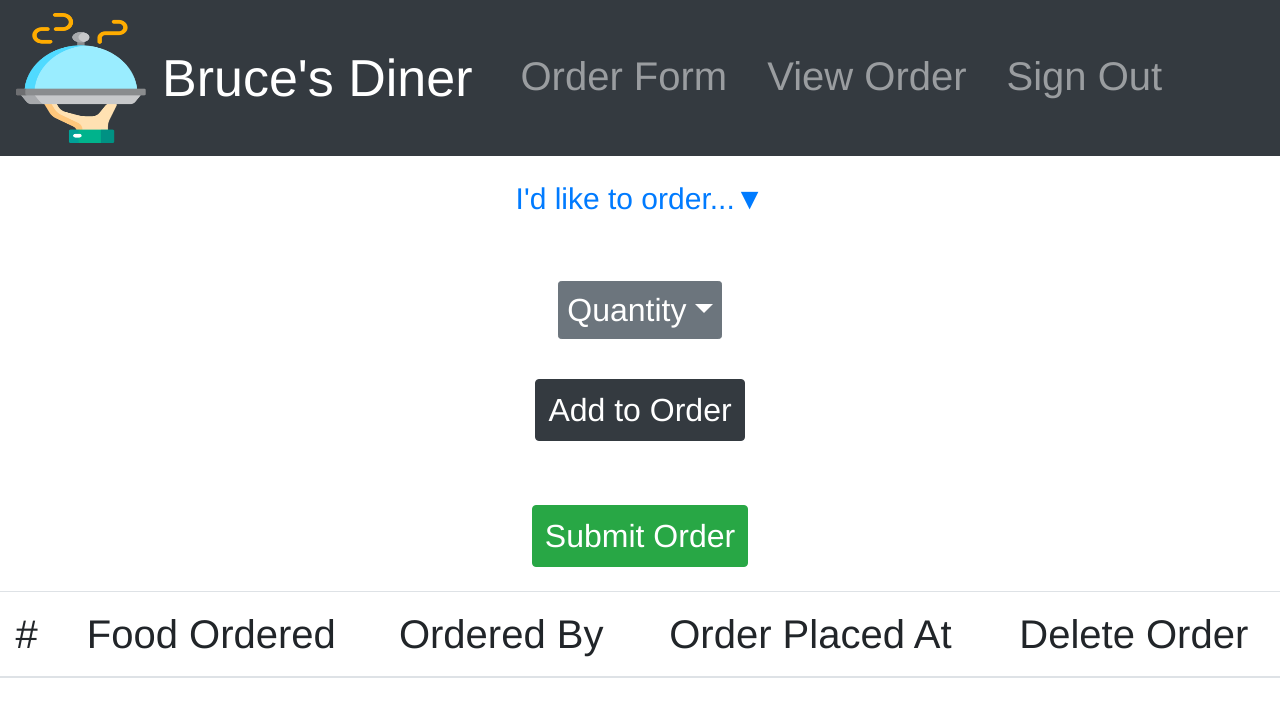
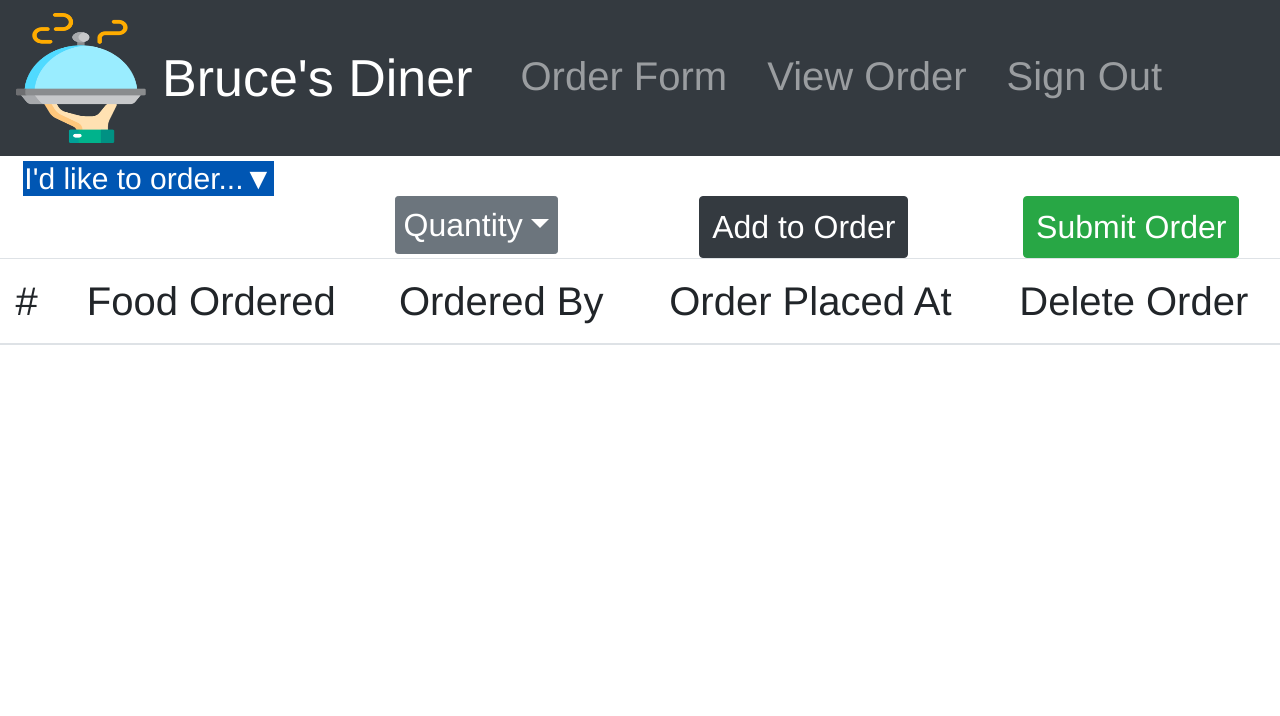
Before and after one commit to gabymoreno9/geekwise-restaurant-application, a React (Create React App) app: page /order in a window 1280 px wide. Shown: the top 716 px of the page. Built offline with nearby package versions, Linux system fonts and the light colour scheme.

Commit message:
adding changes to the UI of the order page

```diff
--- a/src/App.css
+++ b/src/App.css
@@ -61,8 +61,8 @@
   flex-direction: column;
   align-items: center;
   display: inline;
-  padding: 3.175rem 0.75rem;
-  font-size: 2.5rem;
+  padding: 1.175rem 0.75rem;
+  font-size: 2rem;
 }
 
 .input-group-text img {
@@ -98,9 +98,7 @@
 a{
   font-size: 30px;
 }
-.dropdown{
-  margin-top: 20px;
-}
+
 .table td, .table th {
   font-size: 40px;
 }
@@ -108,3 +106,17 @@ a{
 .table .btn{
   margin-top:0px;
 }
+
+.dropdown a{
+  border: solid 1px #0056B3;
+  background-color: #0056B3;
+  color: white;
+  font-family: helvetica;
+}
+
+h1{
+  font-family: "Helvetica Neue", Helvetica, sans-serif;
+  font-weight: 400;
+  margin-top: 30px;
+  margin-bottom: 30px;
+}
--- a/src/components/Order.js
+++ b/src/components/Order.js
@@ -1,17 +1,16 @@
+import uuid from 'uuid/v4'
 import React from 'react';
-import 'bootstrap/dist/css/bootstrap.min.css';
-import Navbar from 'react-bootstrap/Navbar';
-import Nav from 'react-bootstrap/Nav';
 import FormControl from 'react-bootstrap/FormControl';
 import Dropdown from 'react-bootstrap/Dropdown';
 import DropdownButton from 'react-bootstrap/DropdownButton';
 import Table from 'react-bootstrap/Table';
+import Button from 'react-bootstrap/Button';
+import Row from 'react-bootstrap/Row';
+import Col from 'react-bootstrap/Col';
+import { withRouter } from "react-router-dom";
 
 import NavBar from './Navbar';
-import Button from 'react-bootstrap/Button';
-import logo2 from "../images/logo2.png"
-import { withRouter } from "react-router-dom";
-
+import 'bootstrap/dist/css/bootstrap.min.css';
 
 const menuItems = [
   "Tacos De Papa (Includes sides of rice and pinto beans)",
@@ -33,7 +32,14 @@ class Order extends React.Component {
         this.setState({
           orderItem: null,
           orderQuantity: null,
-          orders: this.state.orders.concat ([{ item: menuItems[this.state.orderItem], quantity: this.state.orderQuantity }])
+          orders: this.state.orders.concat ([
+            { id: uuid(), item: menuItems[this.state.orderItem], quantity: this.state.orderQuantity }
+          ])
+        })
+
+    handleDeleteFromOrder = idToDelete =>
+        this.setState({
+          orders: this.state.orders.filter (order => order.id !== idToDelete)
         })
 
     handleSubmitOrder = () => {
@@ -44,6 +50,9 @@ class Order extends React.Component {
     render = () =>
       <>
         <NavBar />
+
+        <Row>
+        <Col xs="12" md="3">
             <Dropdown onSelect={value => this.setState({ orderItem: value })}>
                 <Dropdown.Toggle as={CustomToggle} id="dropdown-custom-components">
                     {menuItems[this.state.orderItem] || "I'd like to order..."}
@@ -54,7 +63,9 @@ class Order extends React.Component {
                       <Dropdown.Item key={index} eventKey={index}>{item}</Dropdown.Item>)}
                 </Dropdown.Menu>
             </Dropdown>
+        </Col>
 
+        <Col xs="12" md="3">
             <DropdownButton
               size="sm"
               variant="secondary"
@@ -64,14 +75,17 @@ class Order extends React.Component {
               <Dropdown.Item eventKey="2">2</Dropdown.Item>
               <Dropdown.Item eventKey="3">3</Dropdown.Item>
             </DropdownButton>
+        </Col>
 
+        <Col xs="12" md="3">
           <Button variant="dark" onClick={this.handleAddToOrder}>Add to Order</Button>
-        <br/>
-        <br/>
+        </Col>
 
+        <Col xs="12" md="3">
           <Button variant="success" onClick={this.handleSubmitOrder}>Submit Order</Button>
-        <br/>
-        <br/>
+        </Col>
+        </Row>
+
       <div>
       <Table responsive="md">
         <thead>
@@ -90,7 +104,7 @@ class Order extends React.Component {
               <td>{order.item}</td>
               <td>gabi456</td>
               <td>04/08/2020 2:34pm</td>
-              <td> <Button variant="danger">Delete</Button> </td>
+              <td> <Button variant="danger"  onClick={() => this.handleDeleteFromOrder(order.id)}>Delete</Button> </td>
             </tr>)}
         </tbody>
       </Table>
--- a/src/components/View-Orders.js
+++ b/src/components/View-Orders.js
@@ -19,6 +19,7 @@ class ViewOrders extends React.Component {
     <>
         <NavBar />
 
+       <h1>Thank you for choosing Bruce's Diner</h1>
         <div>
         <Table responsive="md">
           <thead>
```
Lines whose indentation alone changed are shown as unchanged.
